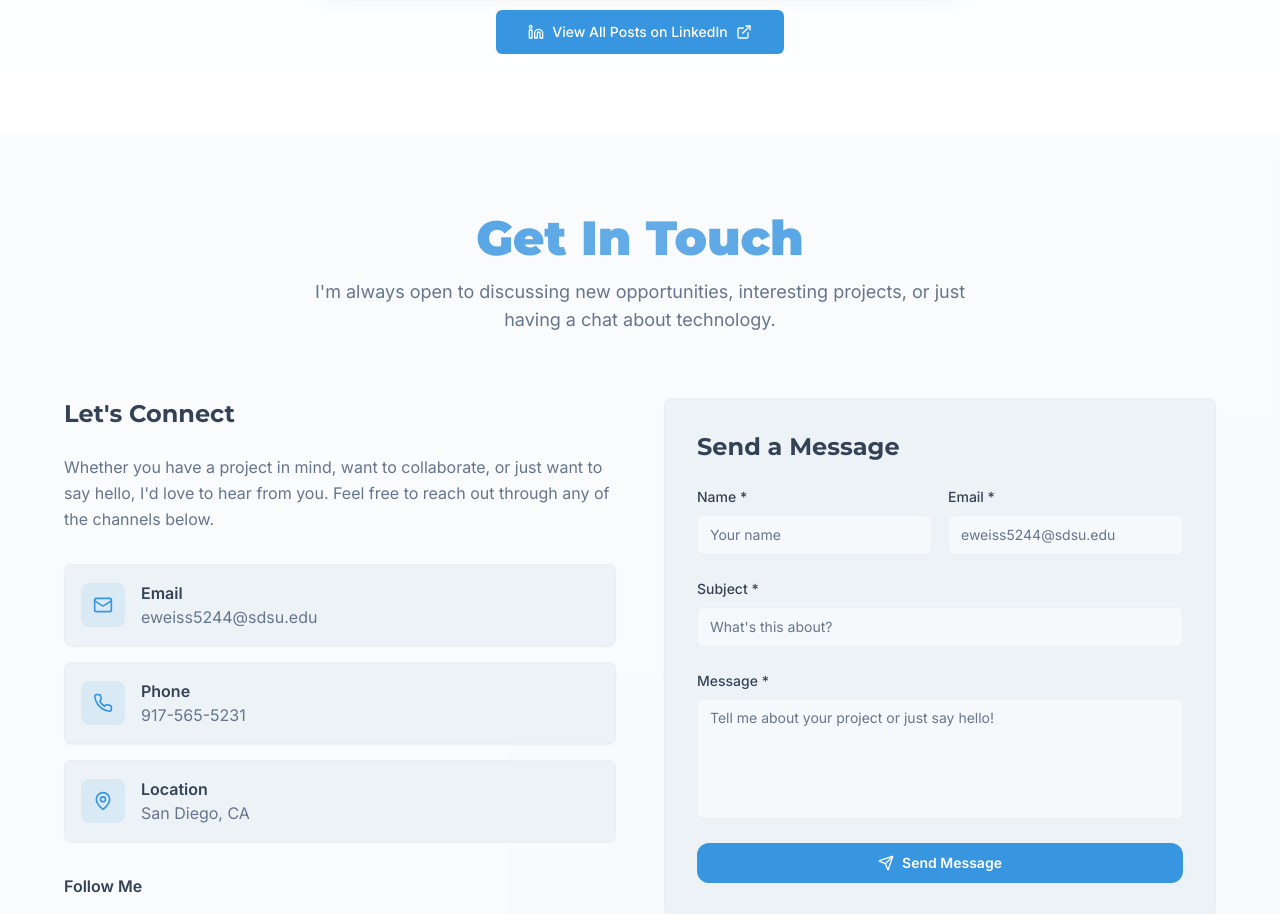
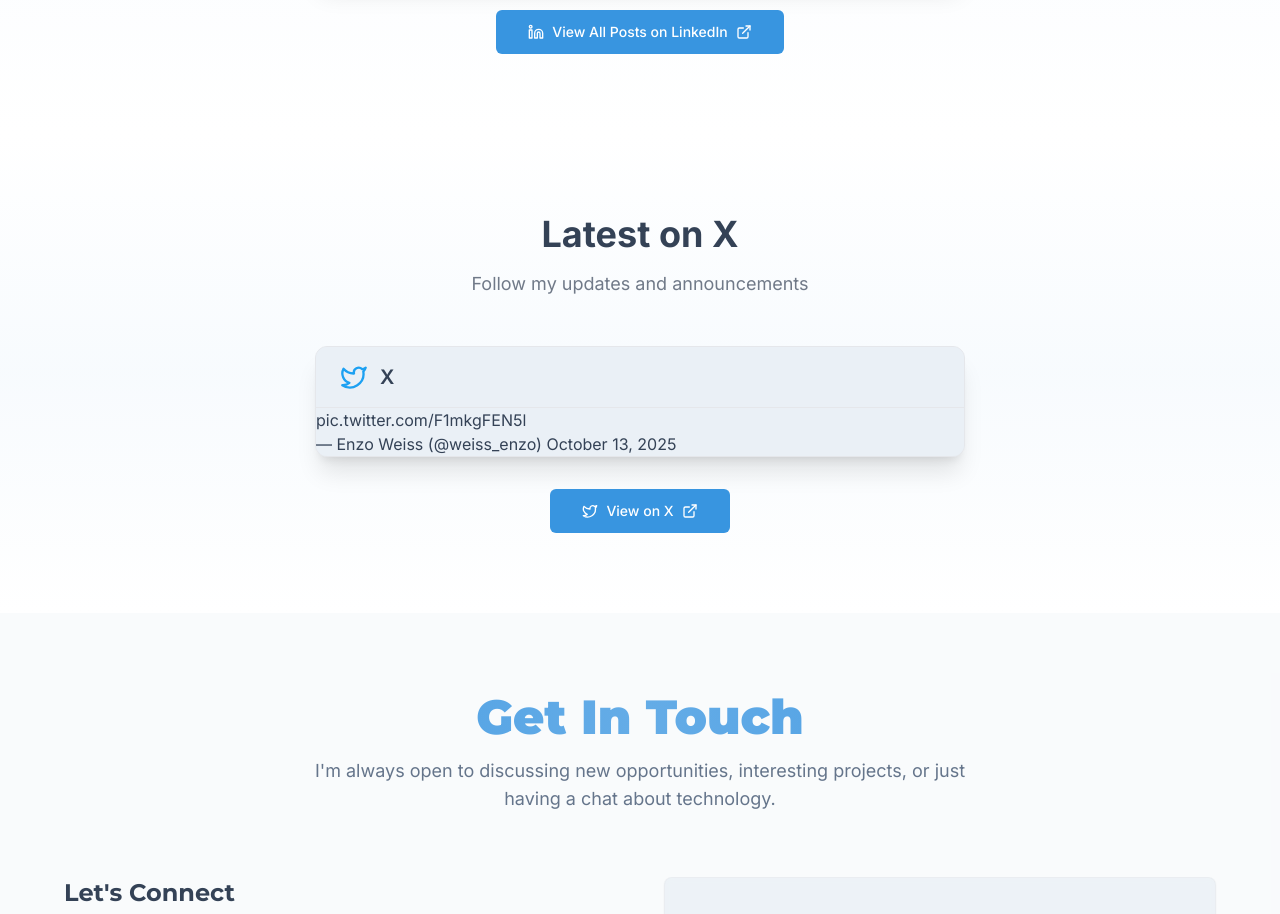
Before and after one commit to enzoweiss21/personal_portfolio, a Next.js app: page / in a window 1280 px wide. Shown: the part 6440-7354 px from the top of the page. Built offline with nearby package versions, Linux system fonts and the light colour scheme.

Commit message:
Add X (Twitter) embed section with widgets.js and include on homepage

```diff
--- a/app/page.tsx
+++ b/app/page.tsx
@@ -6,6 +6,7 @@ import { ExperienceSection } from "@/components/experience-section"
 import { ContactSection } from "@/components/contact-section"
 import { ThemeToggle } from "@/components/theme-toggle"
 import { LinkedInSection } from "@/components/linkedin-section"
+import { XSection } from "@/components/x-section"
 
 export default function Page() {
   return (
@@ -32,6 +33,9 @@ export default function Page() {
 
       <LinkedInSection />
 
+      {/* X (Twitter) Section */}
+      <XSection />
+
       {/* Contact Section */}
       <ContactSection />
     </div>
--- /dev/null
+++ b/components/x-section.tsx
@@ -0,0 +1,85 @@
+"use client"
+
+import { motion } from "framer-motion"
+import { Twitter, ExternalLink } from "lucide-react"
+import { Button } from "@/components/ui/button"
+import { useEffect } from "react"
+
+export function XSection() {
+  useEffect(() => {
+    // Load X (Twitter) widgets script once on client
+    const existing = document.querySelector<HTMLScriptElement>('script[src="https://platform.twitter.com/widgets.js"]')
+    if (!existing) {
+      const s = document.createElement("script")
+      s.async = true
+      s.src = "https://platform.twitter.com/widgets.js"
+      s.charset = "utf-8"
+      document.body.appendChild(s)
+    } else if ((window as any).twttr && (window as any).twttr.widgets) {
+      ;(window as any).twttr.widgets.load()
+    }
+  }, [])
+
+  return (
+    <section id="x" className="py-20 px-4 relative overflow-hidden">
+      <div className="absolute inset-0 bg-gradient-to-b from-background via-accent/5 to-background" />
+
+      <div className="container mx-auto max-w-6xl relative z-10">
+        <motion.div
+          initial={{ opacity: 0, y: 20 }}
+          whileInView={{ opacity: 1, y: 0 }}
+          viewport={{ once: true }}
+          transition={{ duration: 0.5 }}
+          className="text-center mb-12"
+        >
+          <h2 className="text-4xl font-bold text-foreground mb-4">Latest on X</h2>
+          <p className="text-lg text-foreground/70 max-w-2xl mx-auto">Follow my updates and announcements</p>
+        </motion.div>
+
+        <motion.div
+          initial={{ opacity: 0, y: 20 }}
+          whileInView={{ opacity: 1, y: 0 }}
+          viewport={{ once: true }}
+          transition={{ duration: 0.5 }}
+          className="flex justify-center mb-8"
+        >
+          <div className="w-full max-w-[650px] bg-card rounded-xl shadow-xl border border-border overflow-hidden">
+            <div className="flex items-center gap-3 px-6 py-4 border-b border-border bg-card">
+              <Twitter className="w-7 h-7 text-[#1DA1F2]" />
+              <span className="text-xl font-semibold text-foreground">X</span>
+            </div>
+            <div className="bg-card p-0">
+              <blockquote className="twitter-tweet" data-theme="light">
+                <p lang="zxx" dir="ltr">
+                  <a href="https://t.co/F1mkgFEN5l">pic.twitter.com/F1mkgFEN5l</a>
+                </p>
+                &mdash; Enzo Weiss (@weiss_enzo) <a href="https://twitter.com/weiss_enzo/status/1977780974143599008?ref_src=twsrc%5Etfw">October 13, 2025</a>
+              </blockquote>
+            </div>
+          </div>
+        </motion.div>
+
+        <motion.div
+          initial={{ opacity: 0, y: 20 }}
+          whileInView={{ opacity: 1, y: 0 }}
+          viewport={{ once: true }}
+          transition={{ duration: 0.5, delay: 0.3 }}
+          className="text-center"
+        >
+          <Button asChild size="lg" className="bg-primary hover:bg-primary/90 text-white">
+            <a
+              href="https://x.com/weiss_enzo"
+              target="_blank"
+              rel="noopener noreferrer"
+              className="inline-flex items-center gap-2"
+            >
+              <Twitter className="w-5 h-5" />
+              View on X
+              <ExternalLink className="w-4 h-4" />
+            </a>
+          </Button>
+        </motion.div>
+      </div>
+    </section>
+  )
+}
```
